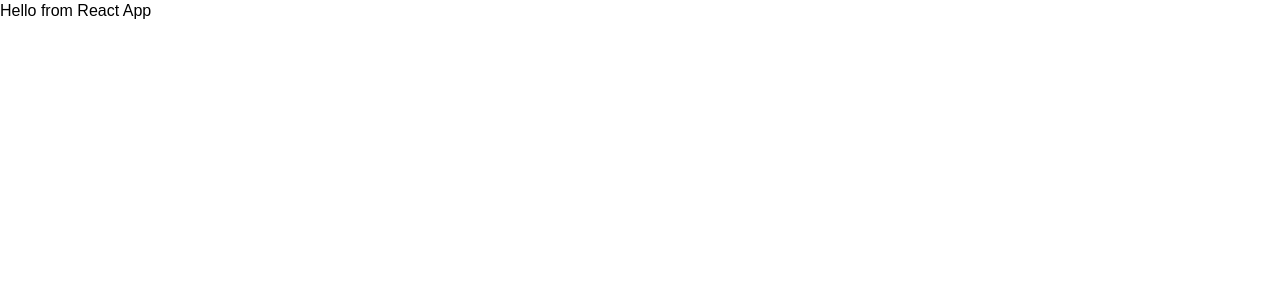
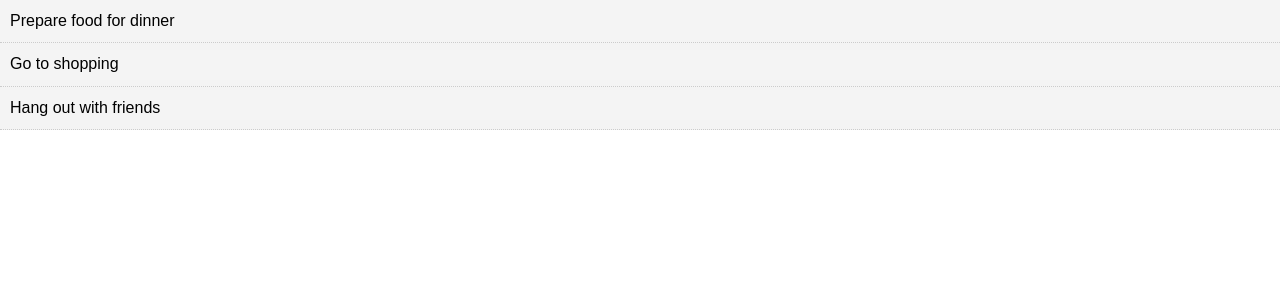
Before and after one commit to tatjanatanaskovich/react-to-do-list, a React (Create React App) app: page / in a window 1280 px wide. Shown: the top 300 px of the page. Built offline with nearby package versions, Linux system fonts and the light colour scheme.

Commit message:
Created basic components to show to do items

```diff
--- a/src/App.js
+++ b/src/App.js
@@ -1,13 +1,32 @@
 import React, { Component } from 'react';
+import Todos from './components/Todos'
 import './App.css';
 
 
 class App extends Component {
-
+  state = {
+    todos: [
+      {
+        id: 1,
+        title: 'Prepare food for dinner',
+        completed: false
+      },
+      {
+        id: 2,
+        title: 'Go to shopping',
+        completed: false
+      },
+      {
+        id: 3,
+        title: 'Hang out with friends',
+        completed: false
+      }
+    ]
+  }
   render() {
     return (
       <div>
-        Hello from React App
+        <Todos todos={this.state.todos} />
       </div>
     );
   }
--- /dev/null
+++ b/src/components/TodoItem.js
@@ -0,0 +1,32 @@
+import React, { Component } from 'react';
+import PropTypes from 'prop-types';
+import './TodoItem.styles.css';
+
+
+export class TodoItem extends Component {
+
+  getStyle = () => {
+    return {
+      textDecoration: this.props.todo.completed ? 'line-through' : 'none'
+    }
+  }
+
+  render() {
+    return (
+      <div className="TodoItem" style={this.getStyle()}>
+        <p>
+          {this.props.todo.title}
+        </p>
+      </div>
+    );
+  }
+}
+
+
+//PropTypes
+TodoItem.propTypes = {
+  todo: PropTypes.object.isRequired
+}
+
+
+export default TodoItem;
--- /dev/null
+++ b/src/components/TodoItem.styles.css
@@ -0,0 +1,5 @@
+.TodoItem {
+  background: #f4f4f4;
+  padding: 10px;
+  border-bottom: 1px dotted #ccc;
+}
--- /dev/null
+++ b/src/components/Todos.js
@@ -0,0 +1,22 @@
+import React, { Component } from 'react';
+import TodoItem from './TodoItem';
+import PropTypes from 'prop-types';
+
+
+class Todos extends Component {
+
+  render() {
+    return this.props.todos.map((todo) => (
+      <TodoItem key={todo.id} todo={todo} />
+    ));
+  }
+}
+
+
+//PropTypes
+Todos.propTypes = {
+  todos: PropTypes.array.isRequired
+}
+
+
+export default Todos;
```
